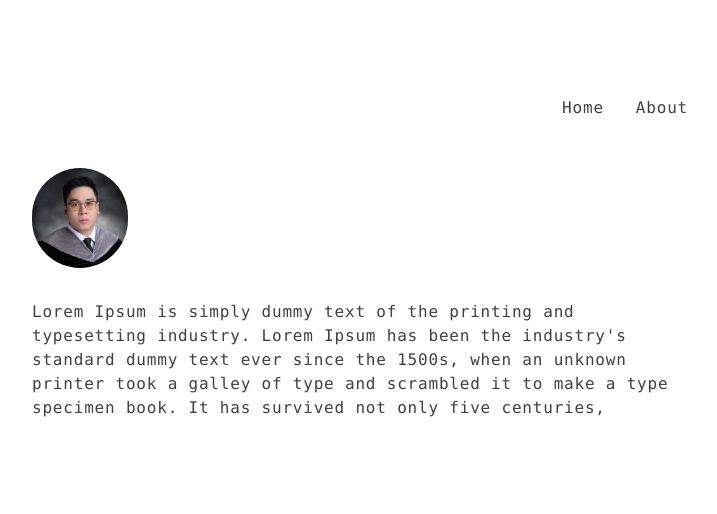
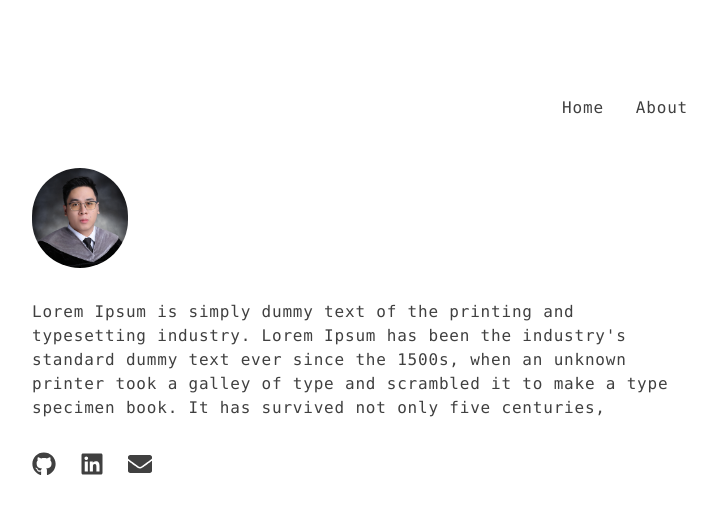
Before and after one commit to kylerossece/Portfolio, a React (Vite) app: page /about in a window 1280 px wide. Shown: the top 514 px of the page, without its empty margins (288-1005 px from the left). Built offline with nearby package versions, Linux system fonts and the light colour scheme.

Commit message:
update components

```diff
--- a/src/App.jsx
+++ b/src/App.jsx
@@ -6,7 +6,6 @@ import { Route, Routes } from "react-router-dom";
 function App() {
 
   return (
-
     <Routes>
       <Route path="/" element={<Home />} />
       <Route path="/about" element={<About />} />
--- a/src/components/About.jsx
+++ b/src/components/About.jsx
@@ -1,22 +1,13 @@
 import React from 'react'
 import Nav from "./Nav"
+import Description from "./Description"
 
 function About() {
+
   return (
     <div className="h-screen mx-auto max-w-2xl w-full py-8 sm:py-24 tracking-wider text-neutral-700  font-mono">
         <Nav />
-        <div className='flex flex-col mt-12 space-y-8 px-4'>
-          <div>
-            <img src="src/assets/Profile.jpg" alt="Profile" className='rounded-full w-24' />
-              <div className='mt-8'>
-              Lorem Ipsum is simply dummy text of the printing and typesetting industry. Lorem Ipsum has been the industry's standard dummy text ever since the 1500s, when an unknown printer took a galley of type and scrambled it to make a type specimen book. It has survived not only five centuries,
-              </div>
-
-          </div>
-          <div>
-
-          </div>
-        </div>
+        <Description />
         </div>
   )
 }
--- /dev/null
+++ b/src/components/Description.jsx
@@ -0,0 +1,33 @@
+import React from 'react'
+import { FaGithub, FaLinkedin,  FaEnvelope  } from "react-icons/fa";
+
+
+function Description() {
+    const icons = [
+                    {id: 1, icon: <FaGithub />, link: "https://github.com/kylerossece"},
+                    {id: 2, icon: <FaLinkedin />, link: "https://www.linkedin.com/in/kyle-ross-prestado/"},
+                    {id: 3, icon: <FaEnvelope   />, link: "https://www.linkedin.com/in/kyle-ross-prestado/"},
+    ]
+    const iconsArr = icons.map((icon) => {
+        return (
+            <a target="_blank" href={icon.link}>{icon.icon}</a>
+        )
+    })
+
+  return (
+    <div className='flex flex-col mt-12 space-y-8 px-4'>
+          <div>
+            <img src="src/assets/Profile.jpg" alt="Profile" className='rounded-full w-24' />
+              <div className='mt-8'>
+              Lorem Ipsum is simply dummy text of the printing and typesetting industry. Lorem Ipsum has been the industry's standard dummy text ever since the 1500s, when an unknown printer took a galley of type and scrambled it to make a type specimen book. It has survived not only five centuries,
+              </div>
+
+          </div>
+          <div className='flex gap-6 text-2xl'>
+                {iconsArr}
+          </div>
+        </div>
+  )
+}
+
+export default Description
--- a/src/components/Footer.jsx
+++ /dev/null
@@ -1,12 +0,0 @@
-import React from 'react'
-
-function Footer() {
-
-  return (
-    <div className='px-4'>
-
-    </div>
-  )
-}
-
-export default Footer
--- a/src/components/Home.jsx
+++ b/src/components/Home.jsx
@@ -1,7 +1,7 @@
 import Nav from "./Nav"
 import Header from "./Header"
 import Projects from "./Projects"
-import Footer from "./Footer"
+
 
 
 function Home() {
@@ -11,7 +11,7 @@ function Home() {
        <Nav/>
        <Header />
        <Projects />
-       <Footer />
+
     </div>
   )
 }
--- a/src/components/Nav.jsx
+++ b/src/components/Nav.jsx
@@ -3,17 +3,20 @@ import React from 'react';
 
 
 function Nav() {
+  const links = ["Home", "About"]
+
+  const linksArr = links.map((link) => {
+    return (
+      <li className="relative group">
+      <a href={link === 'Home' ? '/' : '/about'} >{link}</a>
+      <span className="absolute left-0 bottom-0 block w-full h-[1px] bg-neutral-800 scale-x-0 group-hover:scale-x-100 transition-transform duration-300"></span>
+    </li>
+    )
+  })
   return (
     <nav>
       <ul className='flex gap-8 justify-end mr-4 sm:mr-0 cursor-pointer'>
-        <li className="relative group">
-          <a href="/" >Home</a>
-          <span className="absolute left-0 bottom-0 block w-full h-[1px] bg-neutral-800 scale-x-0 group-hover:scale-x-100 transition-transform duration-300"></span>
-        </li>
-        <li className="relative group">
-          <a href='/about'>About</a>
-          <span className="absolute left-0 bottom-0 block w-full h-[1px] bg-neutral-800 scale-x-0 group-hover:scale-x-100 transition-transform duration-300"></span>
-        </li>
+        {linksArr}
       </ul>
     </nav>
   );
--- a/src/components/Projects.jsx
+++ b/src/components/Projects.jsx
@@ -3,10 +3,10 @@ import Card from "./Card"
 
 function Projects() {
   const projects = [
-    {id: 1, title: 'Project 1', description: '   Lorem Ipsum is simply dummy text of the printing and typesetting industry', skills: ['React', 'Tailwind', 'Firebase']},
-    {id: 2, title: 'Project 2', description: 'Lorem Ipsum is simply dummy text of the printing and typesetting industry.', skills: ['React', 'Tailwind', 'Firebase']}
+    {id: 1, title: 'Project 1', description: '   Lorem Ipsum is simply dummy text of the printing and ', skills: ['React', 'Tailwind', 'Firebase']},
+    {id: 2, title: 'Project 2', description: 'Lorem Ipsum is simply dummy text of the printing and ty', skills: ['React', 'Tailwind', 'Firebase']}
     ,
-    {id: 3, title: 'Project 3', description: 'Lorem Ipsum is simply dummy text of the printing and typesetting industry ', skills: ['React', 'Tailwind', 'Firebase']}
+    {id: 3, title: 'Project 3', description: 'Lorem Ipsum is simply dummy text of the printing and type', skills: ['React', 'Tailwind', 'Firebase']}
   ]
 
   const projectCards = projects.map((project) => {
```
